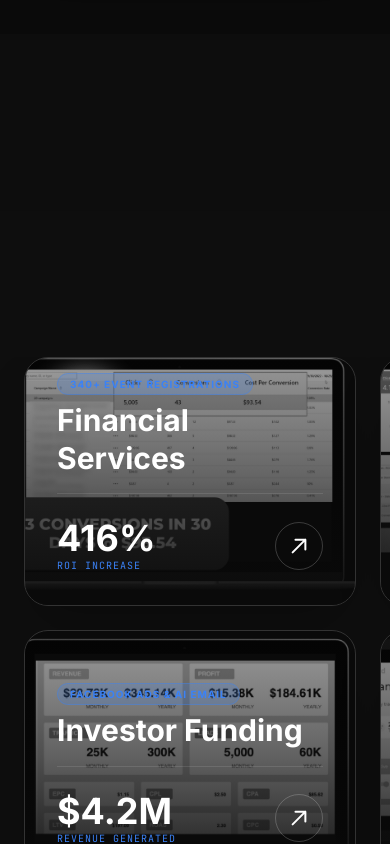
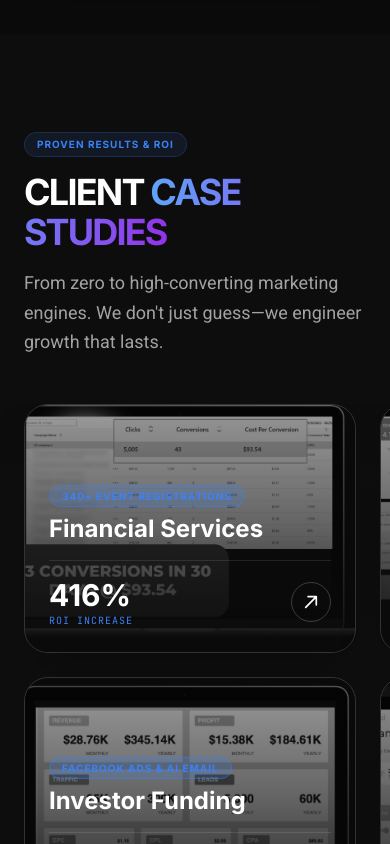
Before and after one commit to jacquesgroen88/jcewebsite, a React (Vite) app: page / in a window 390 px wide. Shown: the part 3600-4444 px from the top of the page. Built offline with nearby package versions, Linux system fonts and the light colour scheme.

Commit message:
Enhance typography with Hero-style gradients

```diff
--- a/components/Footer.tsx
+++ b/components/Footer.tsx
@@ -22,7 +22,7 @@ const Footer: React.FC = () => {
             <div className="relative z-10 grid lg:grid-cols-2 gap-12 items-center text-center lg:text-left">
               <div className="space-y-6">
                 <h2 className="text-4xl md:text-7xl font-bold text-white leading-[1.1] tracking-tighter uppercase">
-                  READY TO <span className="chrome-text">SCALE</span> YOUR BUSINESS?
+                  READY TO <span className="text-transparent bg-clip-text bg-gradient-to-r from-blue-400 to-purple-600">SCALE</span> YOUR BUSINESS?
                 </h2>
                 <p className="text-text-secondary text-lg md:text-xl font-body max-w-lg mx-auto lg:mx-0">
                   Let's discuss how AI automation can unlock your team's true potential and drive measurable ROI.
--- a/components/Projects.tsx
+++ b/components/Projects.tsx
@@ -1,21 +1,48 @@
-
-import React, { useState } from 'react';
+import React, { useState, useEffect, useRef } from 'react';
 import { CASE_STUDIES } from '../constants';
 import { CaseStudy } from '../types';
 import CaseStudyModal from './CaseStudyModal';
 
 const Projects: React.FC = () => {
   const [selectedProject, setSelectedProject] = useState<CaseStudy | null>(null);
+  const [isVisible, setIsVisible] = useState(false);
+  const headerRef = useRef<HTMLDivElement>(null);
+
+  useEffect(() => {
+    const observer = new IntersectionObserver(
+      ([entry]) => {
+        if (entry.isIntersecting) {
+          setIsVisible(true);
+        }
+      },
+      { threshold: 0.1 }
+    );
+
+    if (headerRef.current) {
+      observer.observe(headerRef.current);
+    }
+
+    return () => observer.disconnect();
+  }, []);
 
   return (
     <section id="projects" className="py-24 overflow-hidden bg-surface/30">
       <div className="max-w-7xl mx-auto px-6 mb-12 flex items-end justify-between">
-        <div className="reveal opacity-0 translate-y-10 transition-all duration-700">
-          <h2 className="text-4xl md:text-7xl font-bold tracking-tighter mb-4 uppercase leading-[1.1]">
-            CLIENT <span className="chrome-text">CASE</span> STUDIES
+        <div
+          ref={headerRef}
+          className={`transition-all duration-1000 delay-100 ${isVisible ? 'opacity-100 translate-y-0' : 'opacity-0 translate-y-10'}`}
+        >
+          <span className="inline-block px-3 py-1 rounded-full bg-accent/10 border border-accent/20 text-accent text-[10px] font-bold uppercase tracking-widest mb-4">
+            Proven Results & ROI
+          </span>
+          <h2 className="text-4xl md:text-7xl lg:text-8xl font-bold tracking-tighter mb-4 uppercase leading-[1.1]">
+            CLIENT <span className="text-transparent bg-clip-text bg-gradient-to-r from-blue-400 to-purple-600">CASE STUDIES</span>
           </h2>
-          <p className="text-text-secondary text-lg md:text-xl font-body max-w-2xl">From zero to high-converting marketing engines. We don't just guess—we engineer growth.</p>
+          <p className="text-text-secondary text-lg md:text-xl font-body max-w-2xl leading-relaxed">
+            From zero to high-converting marketing engines. We don't just guess—we engineer growth that lasts.
+          </p>
         </div>
+
         <div className="hidden md:flex gap-4">
           <button
             onClick={() => {
@@ -47,28 +74,28 @@ const Projects: React.FC = () => {
             className="flex-shrink-0 w-[85vw] md:w-[480px] snap-center group cursor-pointer"
             onClick={() => setSelectedProject(project)}
           >
-            <div className="relative aspect-[4/3] rounded-3xl overflow-hidden border border-border shadow-2xl bg-background">
+            <div className="relative aspect-[4/3] rounded-3xl overflow-hidden border border-border bg-background shadow-2xl">
               <img
                 src={project.thumbnail || project.image}
                 alt={project.client}
-                className="w-full h-full object-cover transition-all duration-700 opacity-60 group-hover:opacity-100 grayscale group-hover:grayscale-0 group-hover:scale-105"
+                className="w-full h-full object-cover grayscale transition-all duration-700 opacity-60 group-hover:grayscale-0 group-hover:opacity-100 group-hover:scale-105"
               />
-              {/* Overlay content - now persistent */}
-              <div className="absolute inset-0 bg-gradient-to-t from-background/90 via-background/40 to-transparent p-8 flex flex-col justify-end">
-                <div className="mb-4 transition-all duration-500">
+              {/* Persistent Overlay content */}
+              <div className="absolute inset-0 bg-gradient-to-t from-background/90 via-background/40 to-transparent p-6 md:p-8 flex flex-col justify-end">
+                <div className="mb-4">
                   <span className="px-3 py-1 rounded-full bg-accent/20 border border-accent/40 text-[10px] font-bold uppercase tracking-widest text-accent">
                     {project.category}
                   </span>
-                  <h3 className="text-3xl font-bold mt-2 leading-tight">{project.client}</h3>
+                  <h3 className="text-2xl md:text-3xl font-bold mt-2 leading-tight">{project.client}</h3>
                 </div>
 
-                <div className="flex items-center justify-between border-t border-white/10 pt-6 transition-all duration-500">
+                <div className="flex items-center justify-between border-t border-white/10 pt-4 md:pt-6">
                   <div>
-                    <p className="text-4xl font-bold text-white">{project.stat}</p>
+                    <p className="text-3xl md:text-4xl font-bold text-white">{project.stat}</p>
                     <p className="text-[10px] font-mono uppercase text-accent tracking-widest">{project.statLabel}</p>
                   </div>
-                  <div className="w-12 h-12 rounded-full border border-white/20 flex items-center justify-center group-hover:bg-accent group-hover:border-accent transition-all">
-                    <svg className="w-6 h-6 rotate-[-45deg] group-hover:rotate-0 transition-transform" fill="none" stroke="currentColor" viewBox="0 0 24 24">
+                  <div className="w-10 h-10 md:w-12 md:h-12 rounded-full border border-white/20 flex items-center justify-center group-hover:bg-accent group-hover:border-accent transition-all">
+                    <svg className="w-5 h-5 md:w-6 md:h-6 rotate-[-45deg] group-hover:rotate-0 transition-transform" fill="none" stroke="currentColor" viewBox="0 0 24 24">
                       <path strokeLinecap="round" strokeLinejoin="round" strokeWidth={2} d="M14 5l7 7m0 0l-7 7m7-7H3" />
                     </svg>
                   </div>
```
